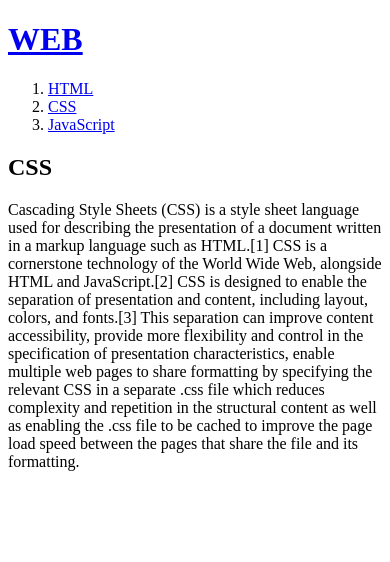
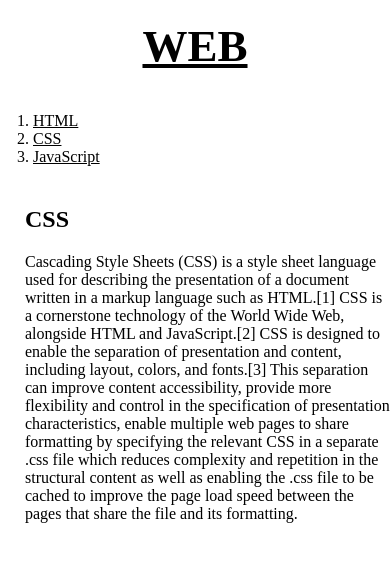
Before and after one commit to Jeon-youngjae/web1, a plain HTML site: page 2.html in a window 390 px wide. Drawn offline with Linux system fonts and the light colour scheme; a script that the page names is missing.

Commit message:
Add files via upload

```diff
--- a/2.html
+++ b/2.html
@@ -3,6 +3,8 @@
 <head>
   <title>WEB1 - css</title>
   <meta charset="utf-8">
+  <link rel="stylesheet" href="style.css">
+  </style>
   <!-- Global site tag (gtag.js) - Google Analytics -->
   <script async src="https://www.googletagmanager.com/gtag/js?id=G-6QSJSX1E7W"></script>
   <script>
@@ -15,15 +17,19 @@
 </head>
 <body>
   <h1><a href="index.html">WEB</a></h1>
+  <div id="grid">
   <ol>
     <li><a href="1.html">HTML</a></li>
     <li><a href="2.html">CSS</a></li>
     <li><a href="3.html">JavaScript</a></li>
   </ol>
-  <h2>CSS</h2>
-  <p>Cascading Style Sheets (CSS) is a style sheet language used for describing the presentation of a document written in a markup language such as HTML.[1] CSS is a cornerstone technology of the World Wide Web, alongside HTML and JavaScript.[2]
-  CSS is designed to enable the separation of presentation and content, including layout, colors, and fonts.[3] This separation can improve content accessibility, provide more flexibility and control in the specification of presentation characteristics, enable multiple web pages to share formatting by specifying the relevant CSS in a separate .css file which reduces complexity and repetition in the structural content as well as enabling the .css file to be cached to improve the page load speed between the pages that share the file and its formatting.
+  <div id="article">
+      <h2>CSS</h2>
+      <p>Cascading Style Sheets (CSS) is a style sheet language used for describing the presentation of a document written in a markup language such as HTML.[1] CSS is a cornerstone technology of the World Wide Web, alongside HTML and JavaScript.[2]
+      CSS is designed to enable the separation of presentation and content, including layout, colors, and fonts.[3] This separation can improve content accessibility, provide more flexibility and control in the specification of presentation characteristics, enable multiple web pages to share formatting by specifying the relevant CSS in a separate .css file which reduces complexity and repetition in the structural content as well as enabling the .css file to be cached to improve the page load speed between the pages that share the file and its formatting.
   </p>
+</div>
+</div>
   <p>
     <div id="disqus_thread"></div>
 <script>
--- /dev/null
+++ b/style.css
@@ -0,0 +1,40 @@
+body{
+  margin:0;
+}
+a {
+  color:black;
+
+}
+h1 {
+  font-size:45px;
+  text-align: center;
+  border-bottom: 1px solid gray;
+  margin:0;
+  padding:20px;
+}
+ol{
+  border-right:1px solid gray;
+  width:100px;
+  margin:0;
+  padding:20px;
+}
+#grid{
+  display: grid;
+  grid-template-columns: 150px 1fr;
+}
+#grid ol{
+  padding-left: 33px;
+}
+#grid #article{
+  padding-left: 25px;
+}
+@media(max-width:800px){
+  #grid{
+    display: block;
+  }
+  ol{
+    border-right:none;
+}
+h1 {
+border-bottom:none;
+}
```
Also changed, not shown: 1.html (+3 -8 lines), 3.html (+4 -0 lines), box.html (added, +20 -0 lines), grid.html (added, +23 -0 lines), index.html (+3 -0 lines), mediaquery.html (added, +23 -0 lines).
